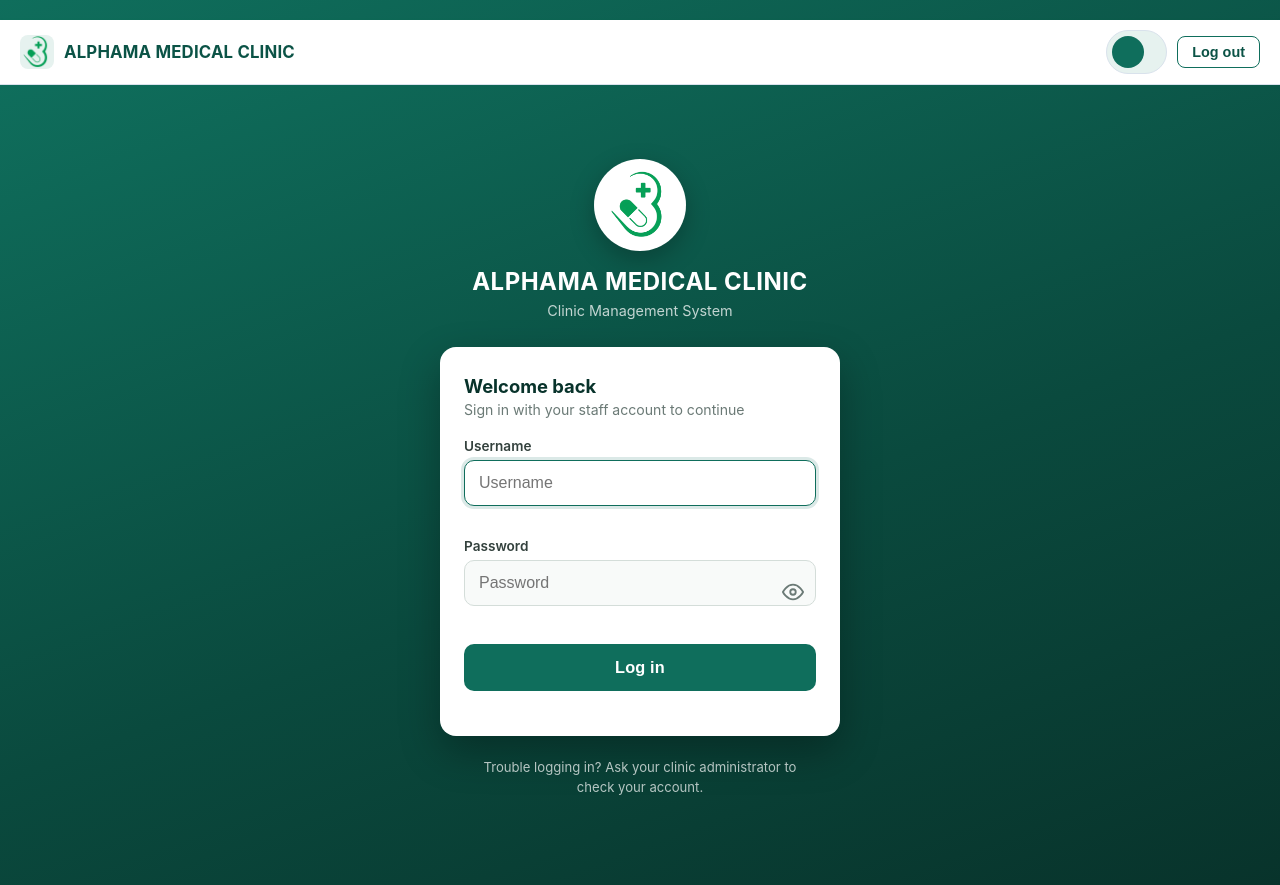
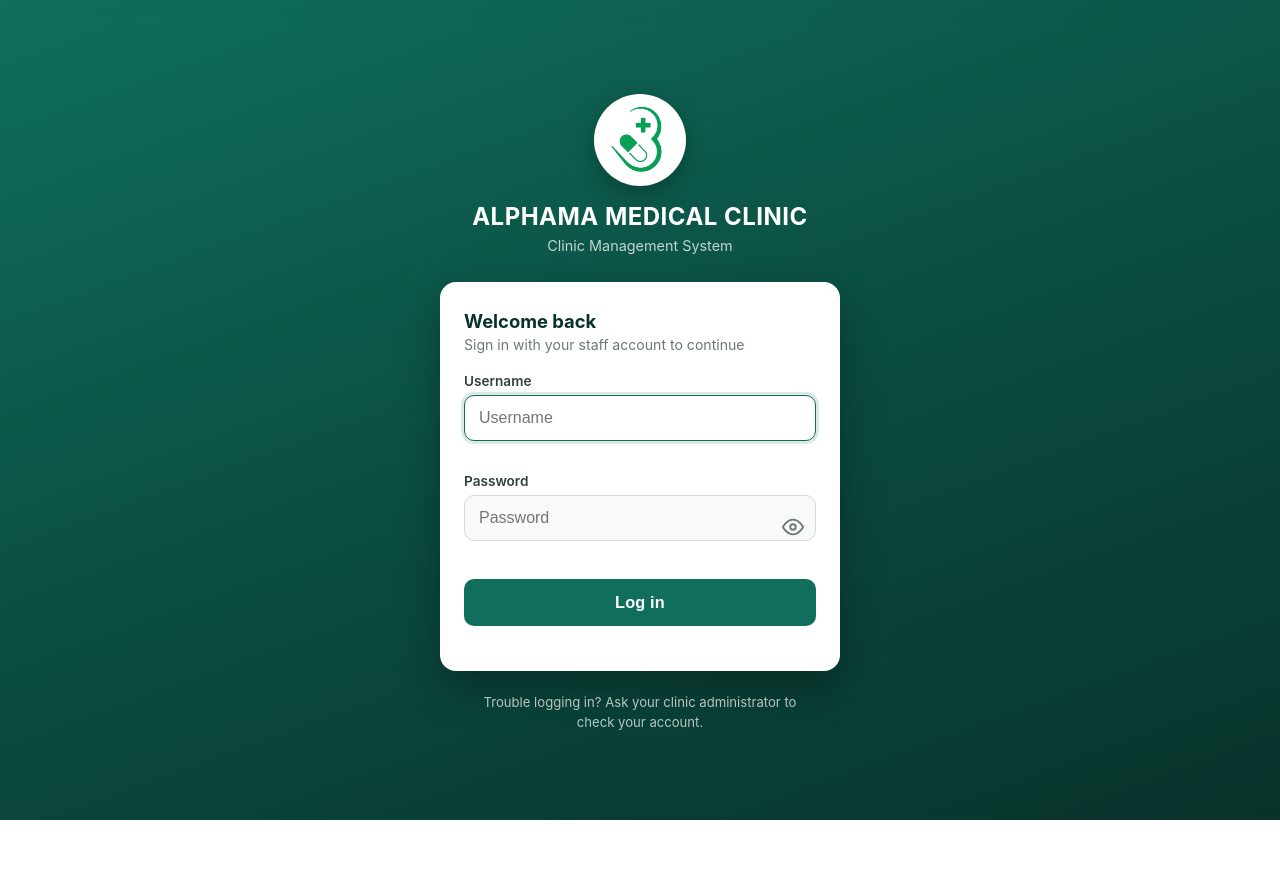
Before and after one commit to onyangomajidu-jpg/Clinic_System, a Django app: page /accounts/login/ in a window 1280 px wide. After the commit the page ends 820 px from the top, so only its background shows below. Run offline with Django 5.2, Linux system fonts and the light colour scheme.

Commit message:
style(nav): restore green topbar and hide navbar on login page

```diff
--- a/accounts/templates/accounts/base.html
+++ b/accounts/templates/accounts/base.html
@@ -166,22 +166,22 @@
       position: sticky;
       top: 0;
       z-index: 100;
-      background: #ffffff;
-      color: var(--ink);
+      background: var(--brand);
+      color: #fff;
       padding: 10px 20px;
       display: flex;
       align-items: center;
       justify-content: space-between;
       gap: 12px;
       flex-wrap: wrap;
-      border-bottom: 1px solid var(--border);
-      box-shadow: 0 1px 4px rgba(15, 110, 92, 0.08);
+      border-bottom: 1px solid rgba(0, 0, 0, 0.08);
+      box-shadow: 0 2px 6px rgba(0, 0, 0, 0.12);
     }
     header.topbar .brand {
       display: inline-flex;
       align-items: center;
       gap: 10px;
-      color: var(--brand-dark);
+      color: #fff;
       font-weight: 700;
       font-size: 1.05rem;
       text-decoration: none;
@@ -192,7 +192,7 @@
       width: 34px;
       border-radius: 8px;
       object-fit: contain;
-      background: var(--brand-light);
+      background: rgba(255, 255, 255, 0.9);
     }
     header.topbar .top-right {
       display: flex;
@@ -205,8 +205,8 @@
       align-items: center;
       gap: 10px;
       padding: 5px 12px 5px 5px;
-      background: var(--brand-light);
-      border: 1px solid var(--border);
+      background: rgba(255, 255, 255, 0.12);
+      border: 1px solid rgba(255, 255, 255, 0.35);
       border-radius: 999px;
       min-width: 0;
     }
@@ -214,8 +214,8 @@
       width: 32px;
       height: 32px;
       border-radius: 50%;
-      background: var(--brand);
-      color: #fff;
+      background: #fff;
+      color: var(--brand-dark);
       display: inline-flex;
       align-items: center;
       justify-content: center;
@@ -232,7 +232,7 @@
     header.topbar .user-name {
       font-weight: 700;
       font-size: 0.92rem;
-      color: var(--ink);
+      color: #fff;
       white-space: nowrap;
       overflow: hidden;
       text-overflow: ellipsis;
@@ -243,9 +243,9 @@
       font-weight: 700;
       text-transform: uppercase;
       letter-spacing: 0.05em;
-      color: var(--brand-dark);
-      background: #ffffff;
-      border: 1px solid rgba(15, 110, 92, 0.4);
+      color: #fff;
+      background: rgba(255, 255, 255, 0.18);
+      border: 1px solid rgba(255, 255, 255, 0.4);
       padding: 1px 8px;
       border-radius: 999px;
       align-self: flex-start;
@@ -254,9 +254,9 @@
     }
     header.topbar .logout-form { margin: 0; }
     header.topbar .logout-btn {
-      background: #ffffff;
-      color: var(--brand-dark);
-      border: 1px solid var(--brand);
+      background: transparent;
+      color: #fff;
+      border: 1px solid rgba(255, 255, 255, 0.5);
       border-radius: 8px;
       padding: 7px 14px;
       font-size: 0.9rem;
@@ -265,20 +265,20 @@
       transition: background 0.15s ease, color 0.15s ease;
     }
     header.topbar .logout-btn:hover {
-      background: var(--brand);
+      background: rgba(255, 255, 255, 0.18);
       color: #fff;
     }
     .topbar-link {
-      color: var(--brand-dark);
+      color: #fff;
       text-decoration: none;
       font-size: 0.9rem;
       font-weight: 600;
       padding: 7px 12px;
       border-radius: 8px;
-      border: 1px solid var(--border);
-      background: #fff;
+      border: 1px solid rgba(255, 255, 255, 0.4);
+      background: transparent;
     }
-    .topbar-link:hover { background: var(--brand-light); }
+    .topbar-link:hover { background: rgba(255, 255, 255, 0.15); }
     main { padding: 22px 20px 32px; max-width: 980px; margin: 0 auto; }
     .card {
       background: #fff;
--- a/accounts/templates/accounts/login.html
+++ b/accounts/templates/accounts/login.html
@@ -1,5 +1,6 @@
 {% extends "accounts/base.html" %}
 {% block title %}Log in - {{ clinic_name }}{% endblock %}
+{% block navbar %}{% endblock %}
 {% block body %}
 <style>
   html, body {
```
Also changed, not shown: core/templates/core/billing_invoice_receipt.html (+0 -8 lines), core/templates/core/patient_card.html (+0 -12 lines).
